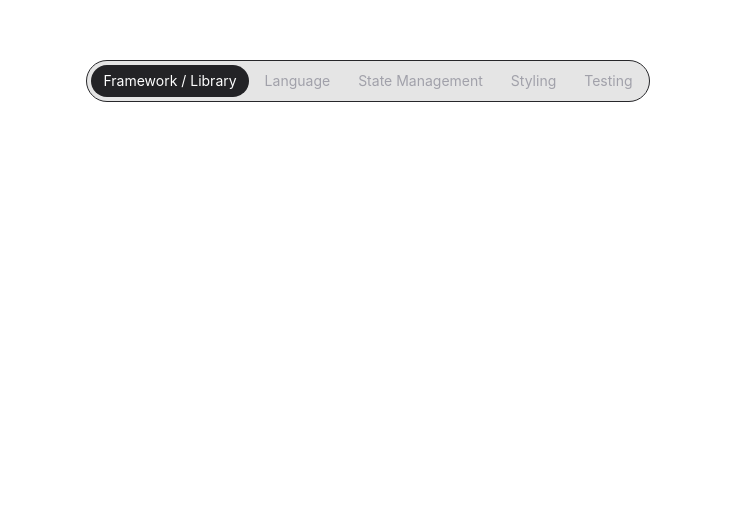
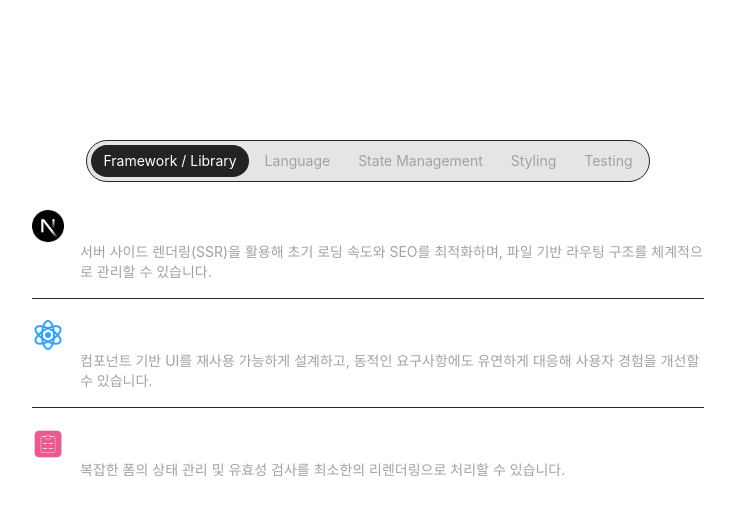
Before and after one commit to dani1552/daisy-portfolio, a React (Vite) app: page / in a window 1280 px wide. Shown: the part 1783-2298 px from the top of the page, without its empty margins (272-1005 px from the left). Before the commit the page ends 1885 px from the top, so only its background shows below. Built offline with nearby package versions, Linux system fonts and the light colour scheme; a web font is replaced by a local one.

Commit message:
feat: 기술스택 슬라이딩 탭 구현

```diff
--- a/src/components/Skills.tsx
+++ b/src/components/Skills.tsx
@@ -1,30 +1,120 @@
 import { Highlight } from "@/components/animate-ui/primitives/effects/highlight";
+import { useState, useLayoutEffect, useRef } from "react";
 
-const TABS = [
+type StackItem = {
+  name: string;
+  logo: string;
+  description: string;
+};
+
+type TabData = {
+  value: string;
+  title: string;
+  stacks: StackItem[];
+};
+
+const TABS: TabData[] = [
   {
     value: "tab-1",
     title: "Framework / Library",
-    description: "Tab 1 description",
+    stacks: [
+      {
+        name: "Next.js",
+        logo: "/icons/nextjs-icon.png",
+        description:
+          "서버 사이드 렌더링(SSR)을 활용해 초기 로딩 속도와 SEO를 최적화하며, 파일 기반 라우팅 구조를 체계적으로 관리할 수 있습니다.",
+      },
+      {
+        name: "React",
+        logo: "/icons/react-icon.png",
+        description:
+          "컴포넌트 기반 UI를 재사용 가능하게 설계하고, 동적인 요구사항에도 유연하게 대응해 사용자 경험을 개선할 수 있습니다.",
+      },
+      {
+        name: "React Hook Form",
+        logo: "/icons/rhf-icon.png",
+        description:
+          "복잡한 폼의 상태 관리 및 유효성 검사를 최소한의 리렌더링으로 처리할 수 있습니다.",
+      },
+    ],
   },
   {
     value: "tab-2",
     title: "Language",
-    description: "Tab 2 description",
+    stacks: [
+      {
+        name: "TypeScript",
+        logo: "/icons/ts-icon.png",
+        description:
+          "정적 타입을 사용하여 개발 단계에서 오류를 사전에 방지하고, 컴포넌트 props, API 응답, 상태 관리의 타입 안정성을 유지할 수 있습니다.",
+      },
+      {
+        name: "JavaScript",
+        logo: "/icons/js-icon.png",
+        description:
+          "웹 애플리케이션에서 복잡한 상태와 이벤트를 관리하고, 비동기 로직(Promise, async/await)으로 사용자 인터랙션을 매끄럽게 구현할 수 있습니다.",
+      },
+    ],
   },
   {
     value: "tab-3",
     title: "State Management",
-    description: "Tab 3 description",
+    stacks: [
+      {
+        name: "Zustand",
+        logo: "/icons/zustand-icon.svg",
+        description:
+          "경전역 상태를 간결하게 관리하고, React 컴포넌트 간 데이터 동기화를 효율적으로 처리할 수 있습니다.",
+      },
+      {
+        name: "Tanstack Query",
+        logo: "/icons/tanstack-icon.png",
+        description:
+          "서버 데이터를 캐싱·동기화하며, API 호출과 상태 업데이트를 자동화할 수 있습니다.",
+      },
+    ],
   },
   {
     value: "tab-4",
     title: "Styling",
-    description: "Tab 2 description",
+    stacks: [
+      {
+        name: "Tailwind CSS",
+        logo: "/icons/tailwind-icon.svg",
+        description:
+          "유틸리티 기반 CSS 프레임워크로 빠른 스타일링과 반응형 디자인을 효율적으로 구현할 수 있습니다.",
+      },
+      {
+        name: "styled-components",
+        logo: "/icons/styledcomponents-icon.png",
+        description:
+          "컴포넌트 단위로 스타일을 적용하여 스타일 충돌을 방지하고, 디자인 시스템을 빠르게 구축하며 반응형 UI를 구현할 수 있습니다.",
+      },
+      {
+        name: "shadcn/ui",
+        logo: "/icons/shadcn-icon.png",
+        description:
+          "컴포넌트 단위의 스타일 격리를 통해 스타일 충돌 없이 모듈화된 스타일링을 적용할 수 있습니다.",
+      },
+    ],
   },
   {
     value: "tab-5",
     title: "Testing",
-    description: "Tab 3 description",
+    stacks: [
+      {
+        name: "Jest",
+        logo: "/icons/jest-icon.png",
+        description:
+          "단위 및 통합 테스트를 자동화하여 버그를 효과적으로 방지하는 신뢰성 있는 코드를 작성할 수 있습니다.",
+      },
+      {
+        name: "React Testing Library",
+        logo: "/icons/testing-icon.png",
+        description:
+          "사용자 행동을 기반으로 React 컴포넌트를 테스트하여, 렌더링 결과와 DOM 변화를 기반으로 UI 로직을 검증할 수 있습니다.",
+      },
+    ],
   },
 ];
 
@@ -38,19 +128,21 @@ export const HighlightDemo = ({
   mode = "children",
   exitDelay = 200,
   hover = false,
-}: HighlightDemoProps) => {
+  onValueChange,
+}: HighlightDemoProps & { onValueChange?: (value: string | null) => void }) => {
   return (
+    <div className="w-full overflow-x-auto">
+      <div className="flex justify-center min-w-max px-2">
         <Highlight
           defaultValue={TABS[0]?.value}
           className="bg-zinc-800"
-      wrapperClassName="flex border border-zinc-800 rounded-full bg-black/10 p-1"
-      itemsClassName="px-3 h-8 flex items-center justify-center rounded-full text-sm leading-none transition-transform duration-300 text-zinc-400 data-[active=true]:text-white"
-      {...(mode === "parent" && {
-        containerClassName: "flex",
-      })}
+          wrapperClassName="flex border border-zinc-800 rounded-full bg-black/10 p-0.5 sm:p-1 flex-wrap sm:flex-nowrap"
+          itemsClassName="px-2 sm:px-3 h-7 sm:h-8 flex items-center justify-center rounded-full text-xs sm:text-sm leading-none transition-transform duration-300 text-zinc-400 data-[active=true]:text-white whitespace-nowrap"
+          containerClassName="flex justify-center gap-0.5 sm:gap-1 flex-wrap sm:flex-nowrap"
           mode={mode}
           exitDelay={exitDelay}
           hover={hover}
+          onValueChange={onValueChange}
         >
           {TABS.map((tab) => (
             <div key={tab.value} data-value={tab.value}>
@@ -58,17 +150,96 @@ export const HighlightDemo = ({
             </div>
           ))}
         </Highlight>
+      </div>
+    </div>
   );
 };
 
 export default function Skills() {
+  const [selectedTab, setSelectedTab] = useState<string | null>(TABS[0]?.value);
+  const [containerHeight, setContainerHeight] = useState<number | null>(null);
+  const containerRef = useRef<HTMLDivElement>(null);
+  const allTabsRef = useRef<Map<string, HTMLDivElement>>(new Map());
+
+  useLayoutEffect(() => {
+    const measureHeights = () => {
+      if (allTabsRef.current.size === 0) return;
+
+      let maxHeight = 0;
+      allTabsRef.current.forEach((element) => {
+        if (element) {
+          const height = element.scrollHeight;
+          if (height > maxHeight) {
+            maxHeight = height;
+          }
+        }
+      });
+
+      if (maxHeight > 0) {
+        setContainerHeight(maxHeight);
+      }
+    };
+
+    // requestAnimationFrame을 사용하여 다음 프레임에서 측정
+    requestAnimationFrame(() => {
+      requestAnimationFrame(measureHeights);
+    });
+  }, []);
+
   return (
-    <section className="text-center relative z-10 space-y-6">
+    <section className="text-center relative z-10 space-y-6 px-4 mb-20 mt-20 sm:px-6">
       <h2 className="font-bold text-[clamp(1.5rem,4vw,3rem)] sm:text-[clamp(1.8rem,1.6vw,3rem)] leading-tight">
         Skills
       </h2>
       <div className="flex justify-center">
-        <HighlightDemo />
+        <HighlightDemo onValueChange={setSelectedTab} />
+      </div>
+      <div
+        ref={containerRef}
+        className="mt-8 max-w-2xl mx-auto"
+        style={{
+          minHeight: containerHeight ? `${containerHeight}px` : "auto",
+        }}
+      >
+        {TABS.map((tab) => {
+          const isActive = tab.value === selectedTab;
+          return (
+            <div
+              key={tab.value}
+              ref={(el) => {
+                if (el) {
+                  allTabsRef.current.set(tab.value, el);
+                } else {
+                  allTabsRef.current.delete(tab.value);
+                }
+              }}
+              className={isActive ? "block" : "hidden"}
+            >
+              <div className="space-y-3 sm:space-y-4">
+                {tab.stacks.map((stack) => (
+                  <div
+                    key={stack.name}
+                    className="flex items-start gap-2 sm:gap-4 text-left border-b border-zinc-800 pb-3 sm:pb-4 last:border-b-0 last:pb-0"
+                  >
+                    <img
+                      src={stack.logo}
+                      alt={`${stack.name} logo`}
+                      className="w-6 h-6 sm:w-8 sm:h-8 flex-shrink-0 mt-0.5 sm:mt-1"
+                    />
+                    <div className="flex-1 min-w-0">
+                      <h3 className="text-base sm:text-lg font-semibold mb-1 sm:mb-2">
+                        {stack.name}
+                      </h3>
+                      <p className="text-zinc-400 text-xs sm:text-sm leading-relaxed">
+                        {stack.description}
+                      </p>
+                    </div>
+                  </div>
+                ))}
+              </div>
+            </div>
+          );
+        })}
       </div>
     </section>
   );
```
Lines whose indentation alone changed are shown as unchanged.
